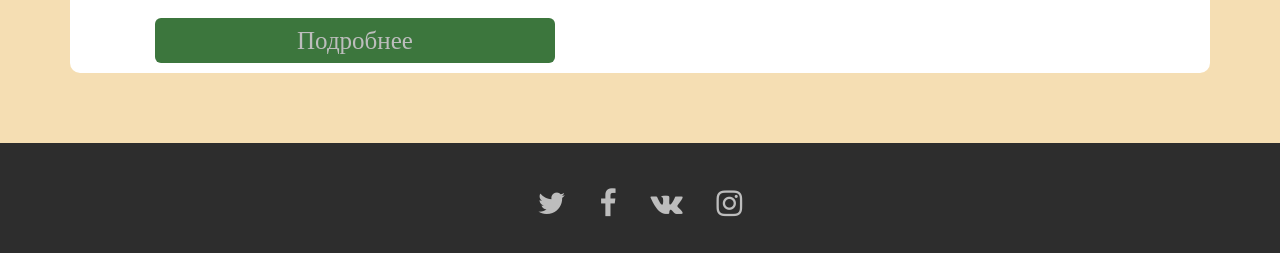
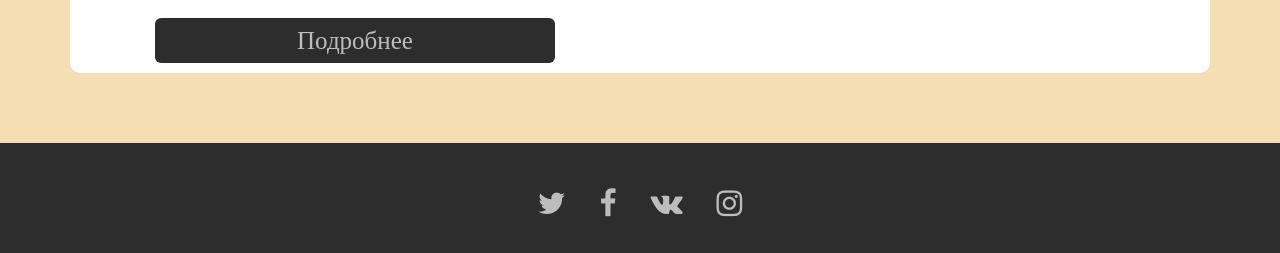
Before and after one commit to Wolfram18/DjangoProject-Shelter, a Django app: page /dog in a window 1280 px wide. Shown: the part 3466-3719 px from the top of the page. Run offline with Django 3.2, Linux system fonts and the light colour scheme; data comes from the database, SQL or seed files in the repository; both versions use the stored data as it was after the commit; some libraries are stand-ins or nearby versions.

Commit message:
some adjustment html

```diff
--- a/Shelter/static/css/StyleCatalogCatPage.css
+++ b/Shelter/static/css/StyleCatalogCatPage.css
@@ -26,12 +26,12 @@
     margin-top: 5px;
     /*overflow-wrap: break-word;*/
 }
-
+/*
 #cat .parameters {
     text-align: left;
-    /*overflow-wrap: break-word;*/
+    overflow-wrap: break-word;
 }
-
+*/
 #cat h3 {
     font-size: 26px;
     padding-top: 0px;
--- a/Shelter/static/css/StyleCatalogDogPage.css
+++ b/Shelter/static/css/StyleCatalogDogPage.css
@@ -13,10 +13,6 @@
 
 #dog .card-title{
     margin-top: 5px;
-}
-
-#dog .parameters {
-    text-align: left;
 }
 
 #dog h3 {
@@ -41,7 +37,7 @@
 
 #dog .btn {
     color: #bdbdbd;
-    background: #3c763d;
+    background: #2d2d2d;
     font-size: 25px;
     padding-top: 5px;
     padding-bottom: 5px;
--- a/Shelter/templates/cat.html
+++ b/Shelter/templates/cat.html
@@ -28,7 +28,7 @@
                     <div class="col-sm-6" style="padding-right: 30px; padding-left: 30px;">
                       <div class="card-body">
                         <h3 class="card-title" style="overflow-wrap: break-word;">{{ cat.cat_name }}</h3>
-                        <div class="parameters" style="overflow-wrap: break-word;">
+                        <div class="parameters" style="overflow-wrap: break-word; text-align: left;">
                             <p class="card-text"><b>Порода: {{ cat.cat_race }}</b></p>
                             <p class="card-text"><b>Возраст: {{ cat.cat_age }}</b></p>
                             <p class="card-text"><b>Пол: {{ cat.cat_gender }}</b></p>
--- a/Shelter/templates/dog.html
+++ b/Shelter/templates/dog.html
@@ -27,7 +27,7 @@
                     <div class="col-sm-6" style="padding-right: 30px; padding-left: 30px;">
                       <div class="card-body">
                         <h3 class="card-title" style="overflow-wrap: break-word;">{{ dog.dog_name }}</h3>
-                        <div class="parameters" style="overflow-wrap: break-word;">
+                        <div class="parameters" style="overflow-wrap: break-word; text-align: left;">
                             <p class="card-text"><b>Порода: {{ dog.dog_race }}</b></p>
                             <p class="card-text"><b>Возраст: {{ dog.dog_age }}</b></p>
                             <p class="card-text"><b>Пол: {{ dog.dog_gender }}</b></p>
@@ -38,7 +38,7 @@
                   </div>
                   <div class="row no-gutters" style="margin-left: 0px; margin-right: 0px;">
                         <div class="col-sm-6">
-                          <a href="{{ dog.dog_url }}" class="btn btn-lg" role="button" aria-disabled="true" style="margin-top: 10px; margin-top: 10px; width: 100%; max-width: 400px;">Подробнее</a>
+                          <a href="{{ dog.dog_url }}" class="btn btn-lg" role="button" aria-disabled="true" style="margin-top: 10px; margin-top: 10px; width: 100%; max-width: 400px; background: #2d2d2d;">Подробнее</a>
                         </div>
                   </div>
                 </div>
```
Also changed, not shown: Shelter/db.sqlite3.
